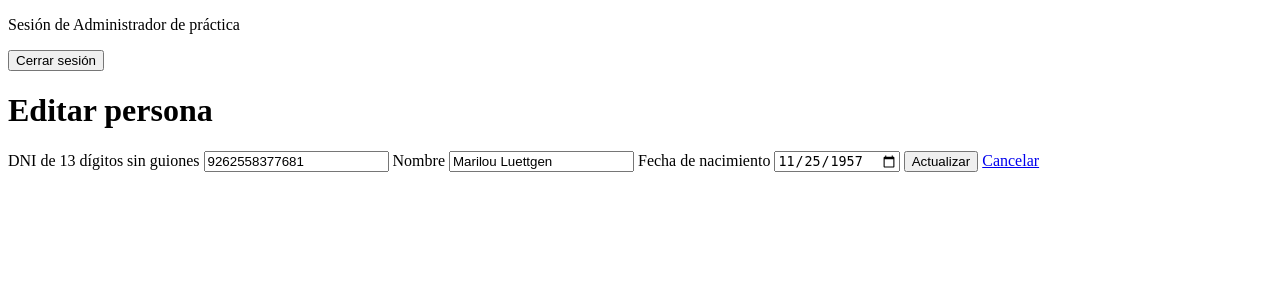
After one commit to renieryespinoza17/base_html, a Laravel app: page /personas/1/editar in a window 1280 px wide. The commit adds this page. Shown: the top 300 px of the page. Run offline with Laravel 12, Linux system fonts and the light colour scheme; a user stored in the database is signed in; data comes from the database, SQL or seed files in the repository.

Commit message:
Editar registros

```diff
--- a/personas-laravel/app/Http/Controllers/PersonaController.php
+++ b/personas-laravel/app/Http/Controllers/PersonaController.php
@@ -4,7 +4,7 @@ namespace App\Http\Controllers;
 
 use App\Models\Persona;
 use Illuminate\Http\Request;
-
+use Illuminate\Validation\Rule;
 class PersonaController extends Controller
 {
     // Mostrar listado de personas
@@ -39,4 +39,42 @@ class PersonaController extends Controller
         return redirect()->route('personas.index')
             ->with('exito', 'Persona creada correctamente.');
     }
+
+    public function edit(int $id)
+    {
+        $persona = Persona::findOrFail($id);
+        return view('personas.edit', ['persona' => $persona]);
+    }
+
+    public function update(Request $request, int $id)
+    {
+        $persona = Persona::findOrFail($id);
+        $datos = $request->validate([
+            'dni' => [
+                'required',
+                'regex:/^[0-9]{13}$/',
+                Rule::unique('personas', 'dni')->ignore($persona)
+            ],
+            'nombre' => ['required', 'string', 'max:100'],
+            'fecha_nacimiento' => [
+                'required',
+                'date',
+                'before_or_equal:today'
+            ],
+        ]);
+        $persona->dni = $datos['dni'];
+        $persona->nombre = $datos['nombre'];
+        $persona->fecha_nacimiento = $datos['fecha_nacimiento'];
+        $persona->save();
+        return redirect()->route('personas.index')
+            ->with('exito', 'Persona actualizada correctamente.');
+    }
+
+
+
+
+
+
+
+
 }
--- /dev/null
+++ b/personas-laravel/resources/views/personas/edit.blade.php
@@ -0,0 +1,20 @@
+@extends('layouts.app')
+@section('contenido')
+    <h1>Editar persona</h1>
+    <form method="POST" action="{{ route('personas.update', $persona->id) }}">
+        @csrf
+        @method('PUT')
+        <label for="dni">DNI de 13 dígitos sin guiones</label>
+        <input id="dni" name="dni" type="text" maxlength="13" pattern="[0-9]{13}" value="{{ old('dni', $persona->dni) }}"
+            required>
+        <label for="nombre">Nombre</label>
+        <input id="nombre" name="nombre" type="text" maxlength="100" value="{{ old('nombre', $persona->nombre) }}" required>
+        <label for="fecha_nacimiento">Fecha de nacimiento</label>
+        <input id="fecha_nacimiento" name="fecha_nacimiento" type="date" value="{{ old(
+        'fecha_nacimiento',
+        $persona->fecha_nacimiento->format('Y-m-d')
+    ) }}" required>
+        <button type="submit">Actualizar</button>
+        <a href="{{ route('personas.index') }}">Cancelar</a>
+    </form>
+@endsection
--- a/personas-laravel/resources/views/personas/index.blade.php
+++ b/personas-laravel/resources/views/personas/index.blade.php
@@ -29,10 +29,13 @@
                     <td>{{ $persona->dni }}</td>
                     <td>{{ $persona->nombre }}</td>
                     <td>{{ $persona->fecha_nacimiento->format('d/m/Y') }}</td>
+                    <td>
+                        <a href="{{ route('personas.edit', $persona->id) }}">Editar</a>
+                    </td>
                 </tr>
             @empty
                 <tr>
-                    <td colspan="4">No hay personas registradas.</td>
+                    <td colspan="5">No hay personas registradas.</td>
                 </tr>
             @endforelse
         </tbody>
--- a/personas-laravel/routes/web.php
+++ b/personas-laravel/routes/web.php
@@ -1,44 +1,28 @@
-
 <?php
-
 use Illuminate\Support\Facades\Route;
 use App\Http\Controllers\LoginController;
 use App\Http\Controllers\PersonaController;
-
-// Redirigir al login
 Route::get('/', function () {
     return redirect()->route('login');
 });
-
-// Rutas de inicio de sesión
 Route::get('/login', [LoginController::class, 'create'])
     ->name('login');
-
 Route::post('/login', [LoginController::class, 'store'])
-    ->middleware('throttle:6,1')
-    ->name('login.store');
-
-// Rutas protegidas
+    ->middleware('throttle:6,1')->name('login.store');
 Route::middleware('auth')->group(function () {
-
-    // Página de inicio
     Route::get('/inicio', function () {
         return redirect()->route('personas.index');
     })->name('inicio');
-
-    // Listado de personas
     Route::get('/personas', [PersonaController::class, 'index'])
         ->name('personas.index');
-
-    // Formulario para crear personas
     Route::get('/personas/crear', [PersonaController::class, 'create'])
         ->name('personas.create');
-
-    // Guardar personas
     Route::post('/personas', [PersonaController::class, 'store'])
         ->name('personas.store');
-
-    // Cerrar sesión
+    Route::get('/personas/{id}/editar', [PersonaController::class, 'edit'])
+        ->whereNumber('id')->name('personas.edit');
+    Route::put('/personas/{id}', [PersonaController::class, 'update'])
+        ->whereNumber('id')->name('personas.update');
     Route::post('/logout', [LoginController::class, 'destroy'])
         ->name('logout');
 });
```
